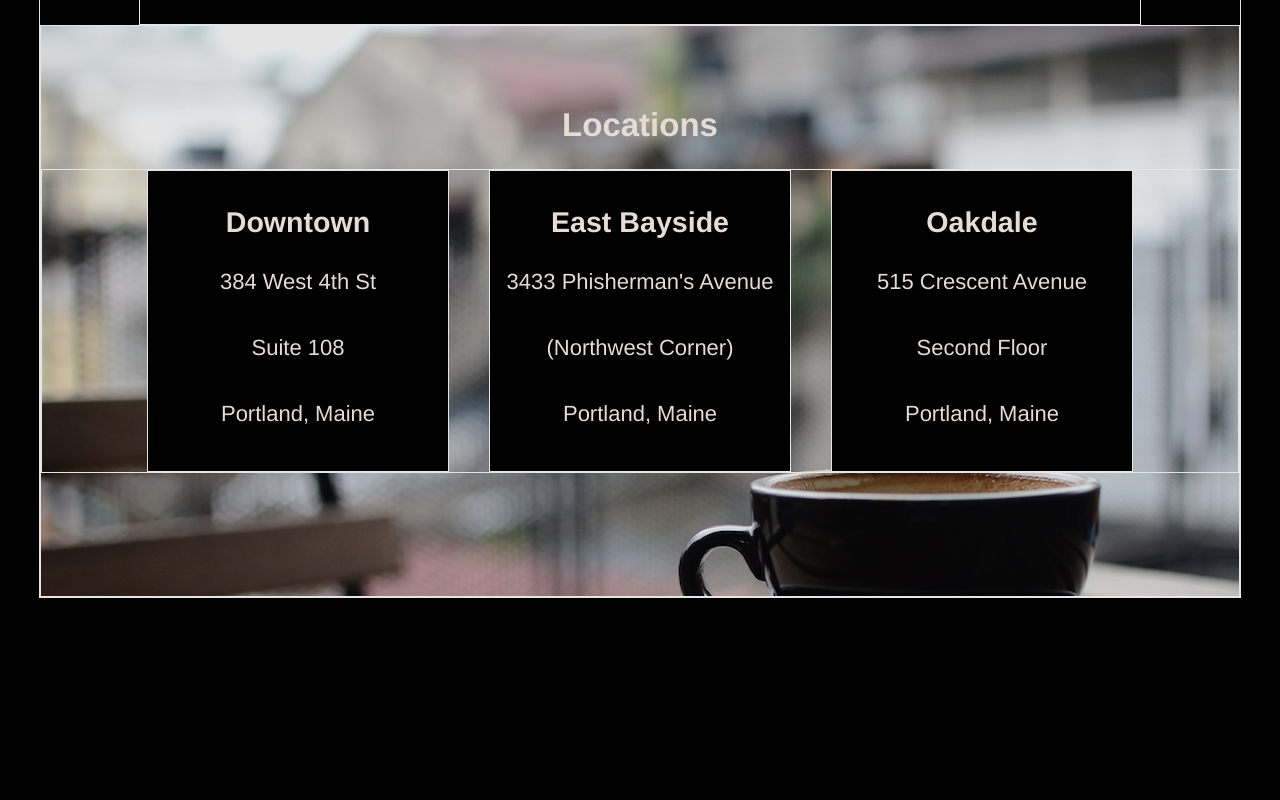
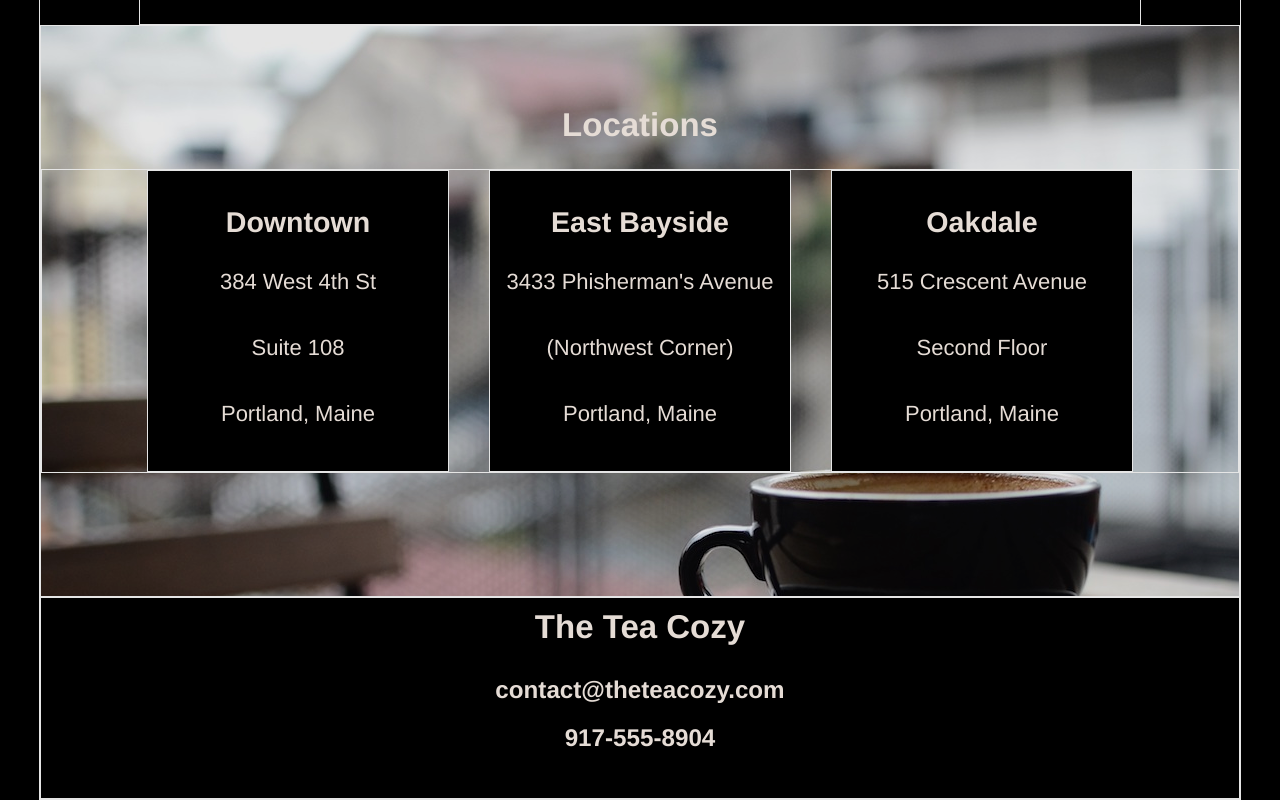
Before and after one commit to Anubiella/teacozy, a plain HTML site: page index.html in a window 1280 px wide. Shown: the part 1510-2310 px from the top of the page. Before the commit the page ends 2108 px from the top, so only its background shows below. Drawn offline with Linux system fonts and the light colour scheme.

Commit message:
Create contact section

```diff
--- a/index.html
+++ b/index.html
@@ -80,6 +80,12 @@
 				</div>
 			</div>
 		</div>
+
+		<div class="contact">
+			<h2>The Tea Cozy</h2>
+			<h5>contact@theteacozy.com</h5>										<!-- Contact section-->
+			<h5>917-555-8904</h5>
+		</div>
 	</div>
 
 </body>
--- a/resources/css/style.css
+++ b/resources/css/style.css
@@ -29,6 +29,11 @@ h3{
 h4{
 	font-weight: bold;
 	padding: 10px 0;
+}
+h5{
+	font-weight: bold;
+	font-size: 1.1em;
+	margin: 20px 0;
 }
 p{
 	padding: 20px 0;
@@ -127,3 +132,7 @@ a{
 	opacity: 1;
 	margin: 0 20px;
 }
+/*CONTACT SECTION*/
+.contact{
+	height: 200px;
+}
```
